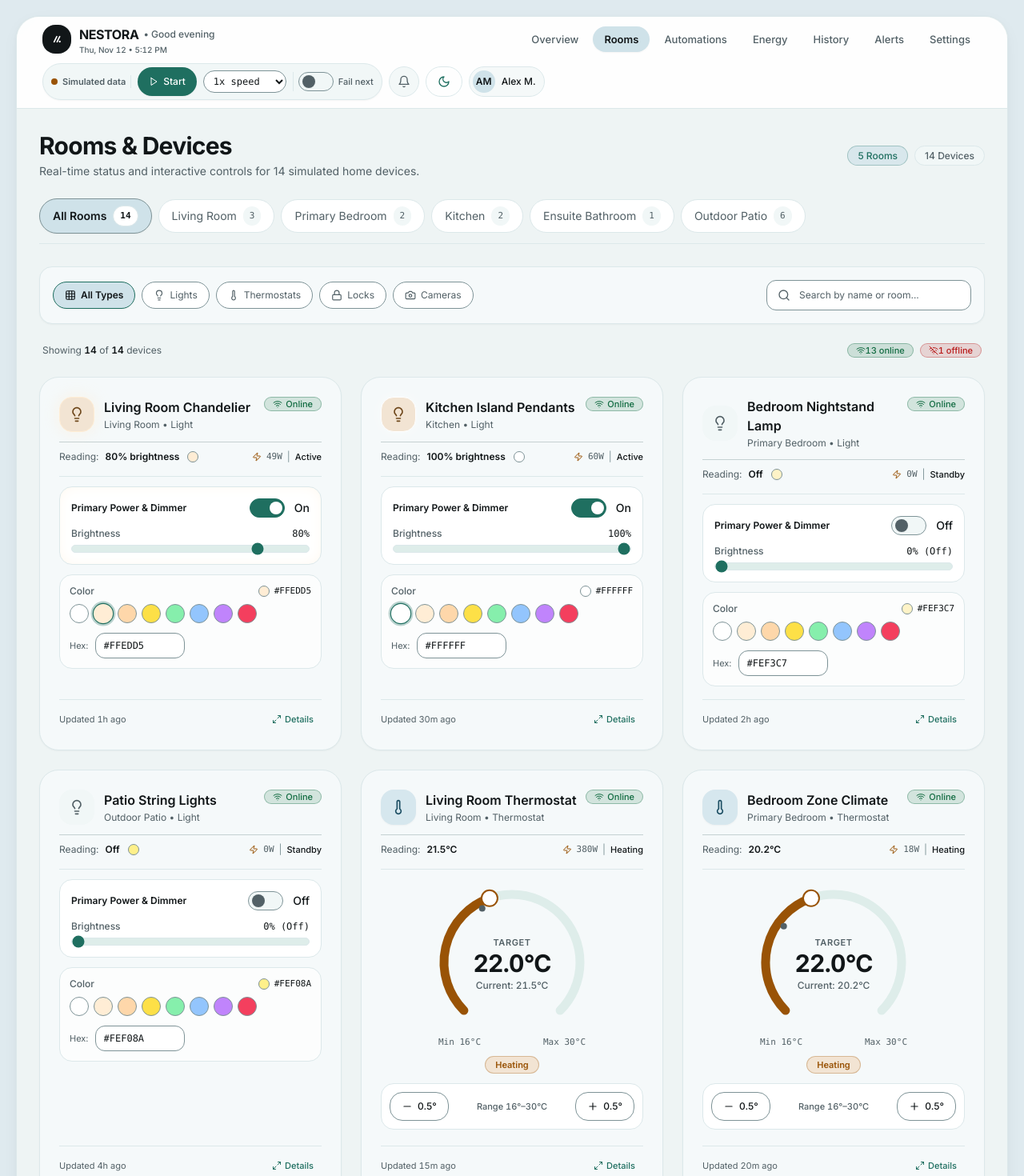
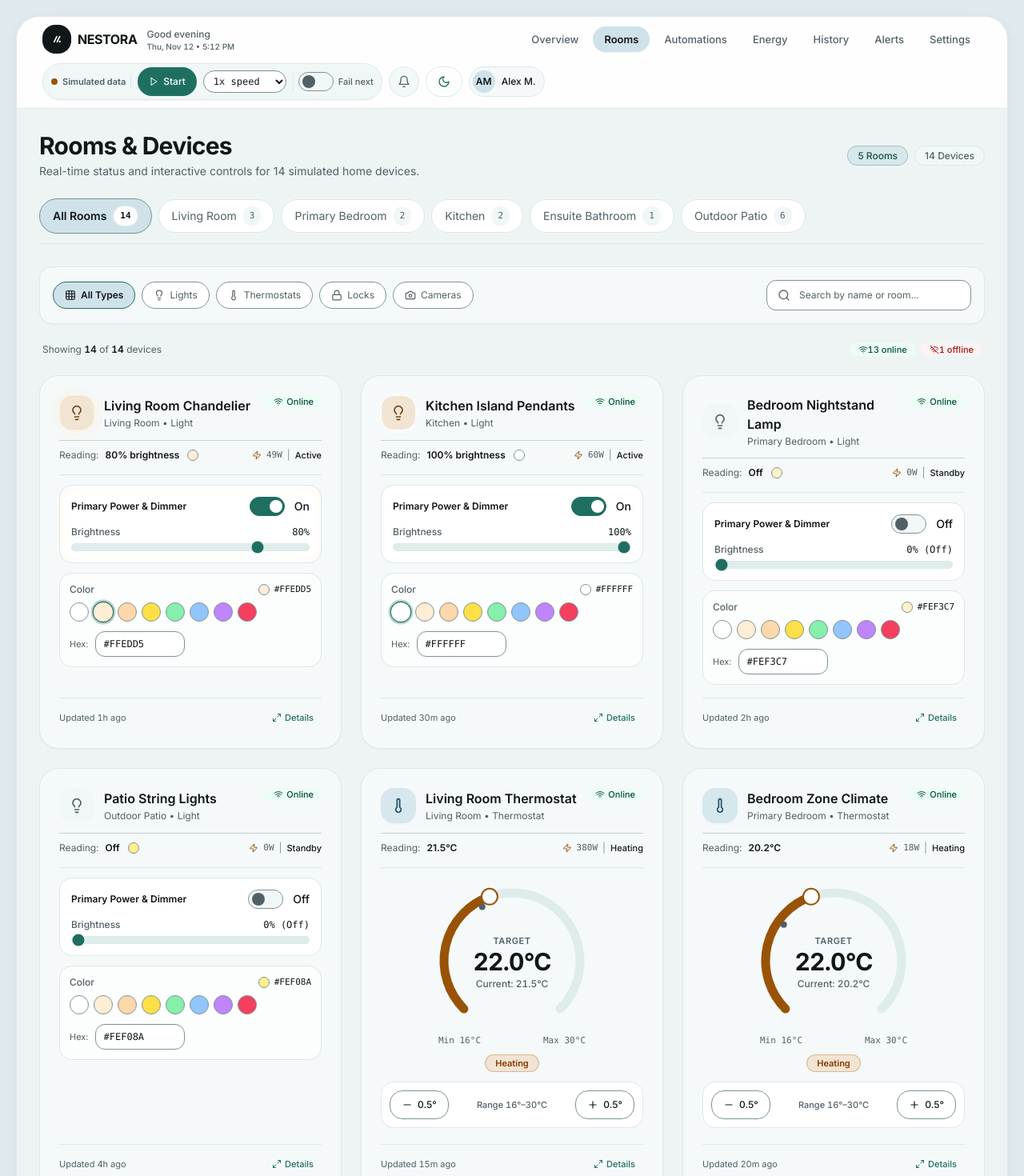
Before and after one commit to shalinireddy67/Homie-SmartSpace, a React (Vite) app: page /rooms in a window 1280 px wide. Shown: the top 1470 px of the page at 80% size. Built offline with nearby package versions, Linux system fonts and the light colour scheme.

Commit message:
fix(a11y): resolve WCAG AA contrast, label mismatches, and ARIA semantics

```diff
--- a/package.json
+++ b/package.json
@@ -31,6 +31,7 @@
     "@vitejs/plugin-react": "^4.3.3",
     "@vitest/coverage-v8": "^2.1.4",
     "autoprefixer": "^10.4.20",
+    "axe-core": "^4.14.0",
     "eslint": "^8.57.1",
     "eslint-plugin-react-hooks": "^5.0.0",
     "eslint-plugin-react-refresh": "^0.4.14",
--- a/src/components/common/Badge.tsx
+++ b/src/components/common/Badge.tsx
@@ -30,10 +30,10 @@ export const Badge: React.FC<BadgeProps> = ({
 
   const variantStyles = {
     default: 'bg-surface-elevated text-text-muted border border-border-subtle',
-    success: 'bg-success/15 text-success border border-success/35 font-medium',
-    warning: 'bg-warning/15 text-warning border border-warning/35 font-medium',
-    danger: 'bg-danger/15 text-danger border border-danger/35 font-medium',
-    accent: 'bg-accent-subtle/70 text-accent border border-accent/30 font-medium',
+    success: 'bg-emerald-50 text-emerald-900 border-emerald-200 dark:bg-emerald-950/70 dark:text-emerald-200 dark:border-emerald-800/50 font-medium',
+    warning: 'bg-amber-50 text-amber-950 border-amber-200 dark:bg-amber-950/70 dark:text-amber-200 dark:border-amber-800/50 font-medium',
+    danger: 'bg-red-50 text-red-800 border-red-200 dark:bg-red-950/70 dark:text-red-200 dark:border-red-800/50 font-medium',
+    accent: 'bg-accent-subtle/70 text-[#145246] dark:text-[#A7F3D0] border border-accent/30 font-medium',
     outline: 'bg-transparent text-text border border-border font-medium',
     blue: 'bg-pastel-blue-bg text-pastel-blue-text border border-pastel-blue-text/20 font-medium',
     yellow: 'bg-pastel-yellow-bg text-pastel-yellow-text border border-pastel-yellow-text/20 font-medium',
--- a/src/components/common/Switch.tsx
+++ b/src/components/common/Switch.tsx
@@ -73,7 +73,7 @@ export const Switch = forwardRef<HTMLButtonElement, SwitchProps>(
               <span
                 id={id ? `${id}-label` : undefined}
                 className={`text-sm font-medium ${
-                  disabled ? 'text-text-muted/60' : 'text-text'
+                  disabled ? 'text-text-muted' : 'text-text'
                 }`}
               >
                 {label}
--- a/src/components/controls/RadialDial.tsx
+++ b/src/components/controls/RadialDial.tsx
@@ -158,9 +158,9 @@ export const RadialDial: React.FC<RadialDialProps> = ({
   const isCooling = localTarget < current - 0.2;
   const modeLabel = isHeating ? 'Heating' : isCooling ? 'Cooling' : 'Idle';
   const modeColor = isHeating
-    ? 'text-warning bg-warning-subtle border-warning/30'
+    ? 'text-[#873800] dark:text-warning bg-warning-subtle border-warning/30'
     : isCooling
-    ? 'text-accent bg-accent-subtle border-border-subtle'
+    ? 'text-[#145246] dark:text-[#A7F3D0] bg-accent-subtle border-border-subtle'
     : 'text-text-muted bg-surface-elevated border-border-subtle';
 
   return (
--- a/src/components/devices/DeviceCard.tsx
+++ b/src/components/devices/DeviceCard.tsx
@@ -187,7 +187,7 @@ const DeviceCardComponent: React.FC<DeviceCardProps> = ({
           : isPending
           ? 'border-accent ring-2 ring-accent/25 bg-surface-card shadow-soft'
           : !device.online
-          ? 'opacity-75 bg-surface-elevated/60 border-border-subtle'
+          ? 'bg-surface-elevated/60 border-border-subtle'
           : 'bg-surface-card border-border-subtle hover:border-border shadow-xs hover:shadow-soft'
       }`}
     >
@@ -259,6 +259,7 @@ const DeviceCardComponent: React.FC<DeviceCardProps> = ({
             <span className="font-semibold text-text">{getCurrentReading()}</span>
             {device.type === 'light' && (
               <span
+                role="img"
                 className="inline-block h-3.5 w-3.5 rounded-full border border-border shadow-xs ml-0.5"
                 style={{ backgroundColor: (device as LightDevice).color }}
                 title={`Current color: ${(device as LightDevice).color}`}
@@ -286,7 +287,7 @@ const DeviceCardComponent: React.FC<DeviceCardProps> = ({
               <p className="font-semibold leading-tight">
                 {device.offlineReason || 'Device offline'}
               </p>
-              <p className="text-[11px] text-danger/80 mt-0.5">
+              <p className="text-[11px] text-red-700 dark:text-red-300 mt-0.5">
                 Controls are disabled because hardware is unreachable.
               </p>
             </div>
@@ -374,7 +375,7 @@ const DeviceCardComponent: React.FC<DeviceCardProps> = ({
                       target: Math.max((device as ThermostatDevice).min, (device as ThermostatDevice).target - 0.5),
                     })
                   }
-                  aria-label={`Decrease target for ${device.name}`}
+                  aria-label={`Decrease target for ${device.name} by 0.5°`}
                 >
                   <Minus className="h-3.5 w-3.5" />
                   <span>0.5°</span>
@@ -392,7 +393,7 @@ const DeviceCardComponent: React.FC<DeviceCardProps> = ({
                       target: Math.min((device as ThermostatDevice).max, (device as ThermostatDevice).target + 0.5),
                     })
                   }
-                  aria-label={`Increase target for ${device.name}`}
+                  aria-label={`Increase target for ${device.name} by 0.5°`}
                 >
                   <Plus className="h-3.5 w-3.5" />
                   <span>0.5°</span>
@@ -437,8 +438,8 @@ const DeviceCardComponent: React.FC<DeviceCardProps> = ({
                 className="w-full"
                 aria-label={
                   (device as LockDevice).locked
-                    ? `Unlock ${device.name}`
-                    : `Lock ${device.name}`
+                    ? `Unlock Door - Unlock ${device.name}`
+                    : `Lock Door - Lock ${device.name}`
                 }
               >
                 {(device as LockDevice).locked ? 'Unlock Door' : 'Lock Door'}
--- a/src/components/layout/Header.tsx
+++ b/src/components/layout/Header.tsx
@@ -69,8 +69,8 @@ export const Header: React.FC<HeaderProps> = ({ bannerSlot }) => {
         <div className="flex items-center gap-3 shrink-0">
           <Link
             to="/"
-            className="flex items-center gap-2.5 rounded-full focus-ring pr-1"
-            aria-label={`${APP_NAME} Overview`}
+            className="flex items-center gap-2 rounded-full focus-ring"
+            aria-label={APP_NAME}
           >
             <div
               className="flex h-9 w-9 items-center justify-center rounded-2xl bg-text text-surface shadow-xs shrink-0"
@@ -87,20 +87,19 @@ export const Header: React.FC<HeaderProps> = ({ bannerSlot }) => {
                 <circle cx="17.5" cy="16.5" r="1.75" fill="currentColor" />
               </svg>
             </div>
-            <div className="flex flex-col leading-none">
-              <div className="flex items-center gap-1.5">
             <span className="font-bold tracking-tight text-text text-sm sm:text-base">
               {APP_NAME}
             </span>
+          </Link>
+
+          <div className="flex flex-col leading-none">
             <span className="hidden xl:inline text-xs text-text-muted font-medium">
-                  • {getGreeting(currentTime)}
+              {getGreeting(currentTime)}
             </span>
-              </div>
             <span className="text-[10px] text-text-muted font-medium tabular-nums mt-0.5">
               <span className="hidden sm:inline">{dateStr} • </span>{timeStr}
             </span>
           </div>
-          </Link>
 
           <div className="hidden 2xl:flex items-center gap-1.5 px-3 py-1 rounded-full bg-surface-elevated text-xs font-medium text-text border border-border-subtle select-none">
             <Home className="h-3.5 w-3.5 text-accent" aria-hidden="true" />
--- a/src/pages/EnergyAnalyticsPage.tsx
+++ b/src/pages/EnergyAnalyticsPage.tsx
@@ -782,7 +782,12 @@ export const EnergyAnalyticsPage: React.FC<EnergyAnalyticsPageProps> = ({ render
             Component distribution strictly summing to 100% of measured power.
           </p>
 
-          <div className="space-y-3 max-h-72 overflow-y-auto pr-1">
+          <div
+            tabIndex={0}
+            role="region"
+            aria-label="Per-device energy breakdown list"
+            className="space-y-3 max-h-72 overflow-y-auto pr-1 focus-ring rounded-xl"
+          >
             {deviceBreakdown.map((dev) => (
               <div key={dev.id} className="text-xs flex flex-col gap-1">
                 <div className="flex items-center justify-between gap-2">
@@ -818,7 +823,12 @@ export const EnergyAnalyticsPage: React.FC<EnergyAnalyticsPageProps> = ({ render
             Zonal usage distribution across interior and exterior spaces.
           </p>
 
-          <div className="space-y-3 max-h-72 overflow-y-auto pr-1">
+          <div
+            tabIndex={0}
+            role="region"
+            aria-label="Per-room energy breakdown list"
+            className="space-y-3 max-h-72 overflow-y-auto pr-1 focus-ring rounded-xl"
+          >
             {roomBreakdown.map((room) => (
               <div key={room.id} className="text-xs flex flex-col gap-1">
                 <div className="flex items-center justify-between gap-2">
--- a/src/pages/OverviewPage.tsx
+++ b/src/pages/OverviewPage.tsx
@@ -344,7 +344,7 @@ export const OverviewPage: React.FC = () => {
                 className={`p-5 rounded-3xl flex flex-col justify-between transition-all duration-200 ${
                   device.online
                     ? 'bg-surface border-border-subtle hover:shadow-md'
-                    : 'bg-surface-card/70 border-border-subtle opacity-80'
+                    : 'bg-surface-card border-border-subtle'
                 }`}
               >
                 <div>
@@ -572,7 +572,12 @@ export const OverviewPage: React.FC = () => {
                     isAnimationActive={false}
                   >
                     {pieData.map((entry, index) => (
-                      <Cell key={`cell-${index}`} fill={entry.color} />
+                      <Cell
+                        key={`cell-${index}`}
+                        fill={entry.color}
+                        name={entry.name}
+                        aria-label={`${entry.name}: ${entry.value}`}
+                      />
                     ))}
                   </Pie>
                   <Tooltip
```
Also changed, not shown: src/pages/EventHistoryPage.tsx (+14 -8 lines), 1 other file (tests, documents, lock files or other folders). Lines whose indentation alone changed are shown as unchanged.
